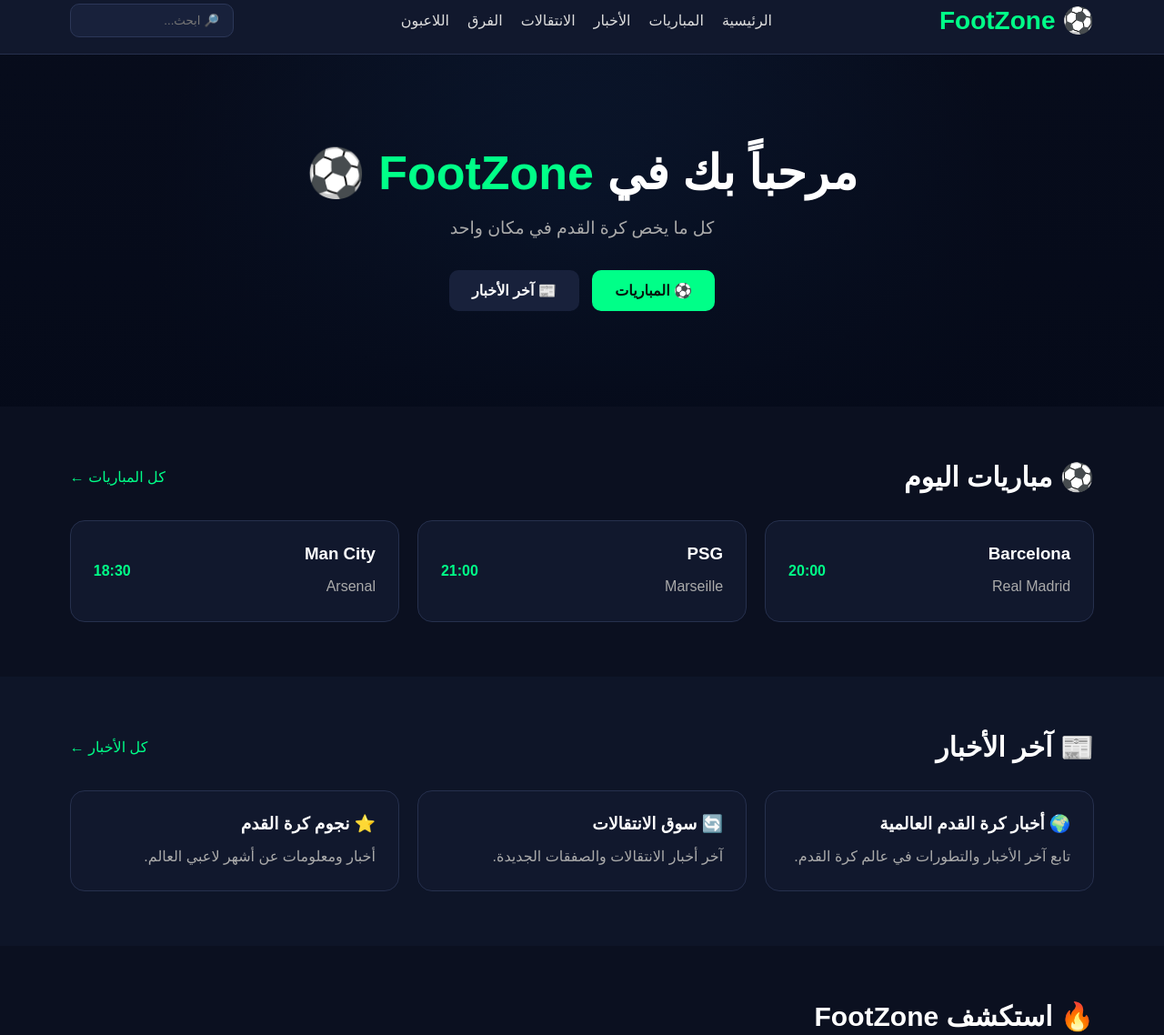
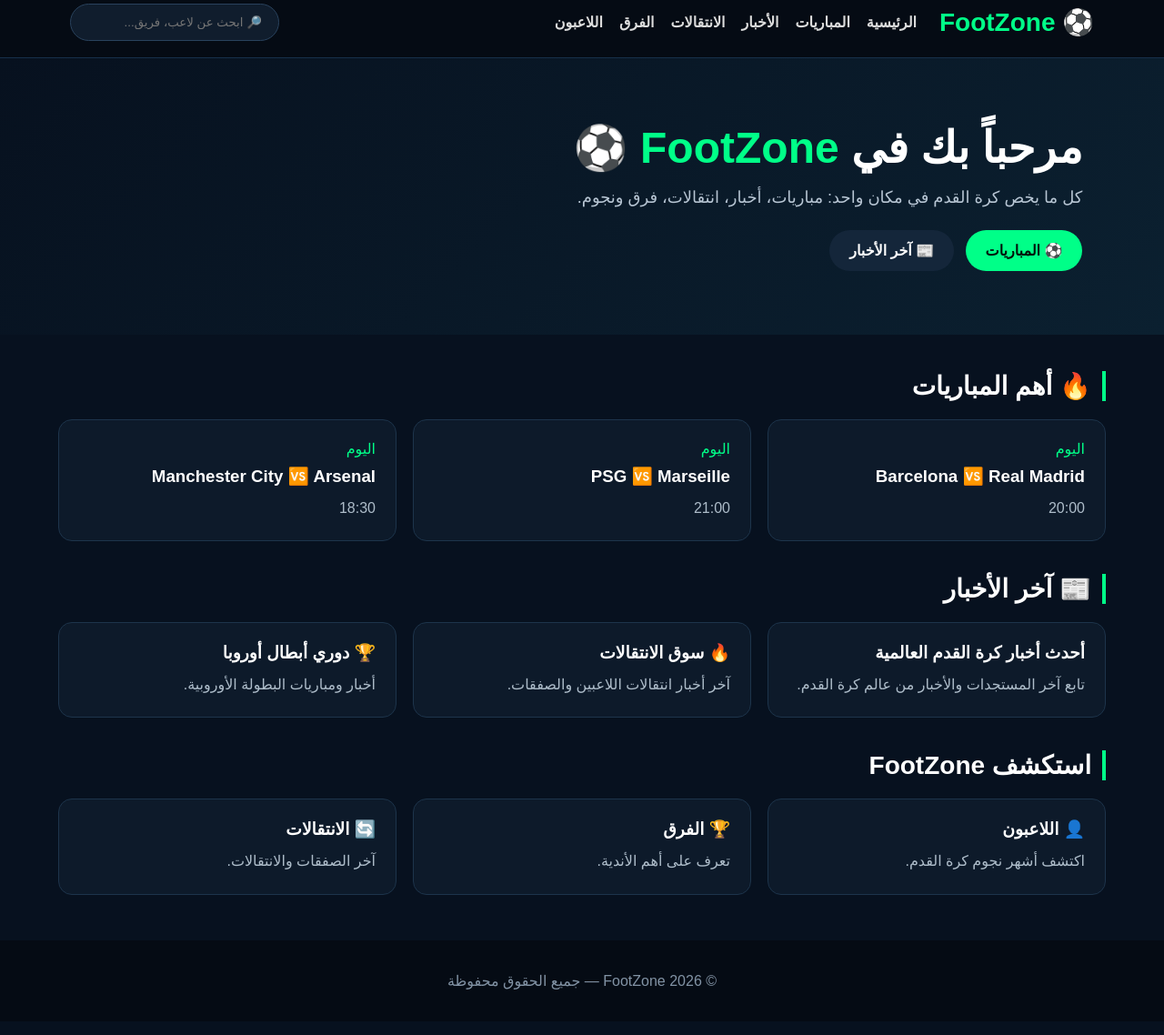
Before and after one commit to AIHUBBB/FootZone, a plain HTML site: page index.html in a window 1280 px wide. Shown: the part 14-1152 px from the top of the page at 91% size. Drawn offline with Linux system fonts and the light colour scheme.

Commit message:
Update index.html

```diff
--- a/index.html
+++ b/index.html
@@ -3,47 +3,45 @@
 <head>
 <meta charset="UTF-8">
 <meta name="viewport" content="width=device-width, initial-scale=1.0">
-<title>FootZone | الرئيسية</title>
+<title>FootZone - الرئيسية</title>
 
 <style>
-*{margin:0;padding:0;box-sizing:border-box;font-family:Arial,sans-serif}
-body{background:#0b1020;color:white}
-a{text-decoration:none;color:inherit}
-header{background:#11182d;padding:18px 6%;display:flex;align-items:center;justify-content:space-between;gap:20px;position:sticky;top:0;z-index:1000;border-bottom:1px solid #26304d}
+*{box-sizing:border-box;margin:0;padding:0}
+body{font-family:Arial,sans-serif;background:#07111f;color:#fff}
+header{background:#050b14;border-bottom:1px solid #17304a;padding:18px 6%;display:flex;align-items:center;gap:25px;flex-wrap:wrap}
 .logo{font-size:28px;font-weight:bold;color:#00ff88}
-nav{display:flex;gap:20px;flex-wrap:wrap}
-nav a{color:#ddd}
+nav{display:flex;gap:18px;flex-wrap:wrap}
+nav a{color:#ddd;text-decoration:none;font-weight:bold}
 nav a:hover{color:#00ff88}
-.search{background:#18213b;border:1px solid #2c3758;color:white;padding:10px 15px;border-radius:10px;outline:none;width:180px}
-.hero{padding:100px 20px;text-align:center;background:linear-gradient(rgba(5,10,25,.65),rgba(5,10,25,.95)),radial-gradient(circle,#17345c,#0b1020 70%)}
-.hero h1{font-size:52px;margin-bottom:18px}
+.search{margin-right:auto;background:#101d2d;border:1px solid #29425d;color:#fff;border-radius:25px;padding:12px 18px;width:230px;outline:none}
+.hero{padding:70px 7%;background:linear-gradient(135deg,#07111f,#0b2030)}
+.hero h1{font-size:48px;margin-bottom:15px}
 .hero h1 span{color:#00ff88}
-.hero p{color:#aaa;font-size:19px;margin-bottom:30px}
-.btn{display:inline-block;background:#00ff88;color:#07130d;padding:13px 25px;border-radius:10px;font-weight:bold;margin:5px}
-.btn.dark{background:#18213b;color:white}
-section{padding:60px 6%}
-.title{display:flex;justify-content:space-between;align-items:center;margin-bottom:30px}
-.title h2{font-size:30px}
-.title a{color:#00ff88}
-.grid{display:grid;grid-template-columns:repeat(3,1fr);gap:20px}
-.card{background:#11182d;border:1px solid #26304d;border-radius:16px;padding:25px;transition:.3s}
-.card:hover{transform:translateY(-5px);border-color:#00ff88}
-.card h3{margin-bottom:12px}
-.card p{color:#aaa;line-height:1.6}
-.match{display:flex;justify-content:space-between;align-items:center}
-.time{color:#00ff88;font-weight:bold}
-.features{background:#0e1528}
-footer{background:#070b16;padding:35px 6%;text-align:center;color:#888;border-top:1px solid #26304d}
-@media(max-width:900px){.grid{grid-template-columns:1fr 1fr}header{flex-direction:column}.search{width:100%}}
-@media(max-width:600px){.grid{grid-template-columns:1fr}.hero h1{font-size:38px}nav{justify-content:center}}
+.hero p{color:#b8c6d4;font-size:18px;margin-bottom:25px}
+.btn{display:inline-block;padding:13px 22px;border-radius:25px;background:#00ff88;color:#03110a;text-decoration:none;font-weight:bold;margin-left:8px}
+.btn.dark{background:#14263a;color:white}
+.container{width:90%;max-width:1200px;margin:40px auto}
+.title{font-size:28px;margin-bottom:20px;border-right:4px solid #00ff88;padding-right:12px}
+.grid{display:grid;grid-template-columns:repeat(auto-fit,minmax(250px,1fr));gap:18px}
+.card{background:#0d1a2a;border:1px solid #1d344b;border-radius:15px;padding:22px;transition:.2s}
+.card:hover{transform:translateY(-4px);border-color:#00ff88}
+.card h3{margin-bottom:10px}
+.card p{color:#aebdca;line-height:1.7}
+.tag{display:inline-block;color:#00ff88;margin-bottom:10px}
+footer{text-align:center;padding:35px;background:#050b14;color:#8293a5;margin-top:50px}
+@media(max-width:700px){
+.hero h1{font-size:35px}
+.search{width:100%;margin:0}
+header{padding:15px}
+nav{width:100%}
+}
 </style>
 </head>
 
 <body>
 
 <header>
-
-<a href="index.html" class="logo">⚽ FootZone</a>
+<div class="logo">⚽ FootZone</div>
 
 <nav>
 <a href="index.html">الرئيسية</a>
@@ -54,128 +52,95 @@ footer{background:#070b16;padding:35px 6%;text-align:center;color:#888;border-to
 <a href="players.html">اللاعبون</a>
 </nav>
 
-<input class="search" type="text" placeholder="🔎 ابحث...">
-
+<input class="search" placeholder="🔎 ابحث عن لاعب، فريق...">
 </header>
 
 <section class="hero">
+<h1>مرحباً بك في <span>FootZone</span> ⚽</h1>
+<p>كل ما يخص كرة القدم في مكان واحد: مباريات، أخبار، انتقالات، فرق ونجوم.</p>
 
-<h1>مرحباً بك في <span>FootZone</span> ⚽</h1>
-
-<p>كل ما يخص كرة القدم في مكان واحد</p>
-
-<a href="matches.html" class="btn">⚽ المباريات</a>
-<a href="news.html" class="btn dark">📰 آخر الأخبار</a>
-
+<a class="btn" href="matches.html">⚽ المباريات</a>
+<a class="btn dark" href="news.html">📰 آخر الأخبار</a>
 </section>
 
-<section>
+<div class="container">
 
-<div class="title">
-<h2>⚽ مباريات اليوم</h2>
-<a href="matches.html">كل المباريات ←</a>
-</div>
+<h2 class="title">🔥 أهم المباريات</h2>
 
 <div class="grid">
 
-<div class="card match">
-<div>
-<h3>Barcelona</h3>
-<p>Real Madrid</p>
-</div>
-<div class="time">20:00</div>
+<div class="card">
+<span class="tag">اليوم</span>
+<h3>Barcelona 🆚 Real Madrid</h3>
+<p>20:00</p>
 </div>
 
-<div class="card match">
-<div>
-<h3>PSG</h3>
-<p>Marseille</p>
-</div>
-<div class="time">21:00</div>
+<div class="card">
+<span class="tag">اليوم</span>
+<h3>PSG 🆚 Marseille</h3>
+<p>21:00</p>
 </div>
 
-<div class="card match">
-<div>
-<h3>Man City</h3>
-<p>Arsenal</p>
-</div>
-<div class="time">18:30</div>
+<div class="card">
+<span class="tag">اليوم</span>
+<h3>Manchester City 🆚 Arsenal</h3>
+<p>18:30</p>
 </div>
 
 </div>
 
-</section>
+<br><br>
 
-<section class="features">
-
-<div class="title">
-<h2>📰 آخر الأخبار</h2>
-<a href="news.html">كل الأخبار ←</a>
-</div>
+<h2 class="title">📰 آخر الأخبار</h2>
 
 <div class="grid">
 
 <div class="card">
-<h3>🌍 أخبار كرة القدم العالمية</h3>
-<p>تابع آخر الأخبار والتطورات في عالم كرة القدم.</p>
+<h3>أحدث أخبار كرة القدم العالمية</h3>
+<p>تابع آخر المستجدات والأخبار من عالم كرة القدم.</p>
 </div>
 
 <div class="card">
-<h3>🔄 سوق الانتقالات</h3>
-<p>آخر أخبار الانتقالات والصفقات الجديدة.</p>
+<h3>🔥 سوق الانتقالات</h3>
+<p>آخر أخبار انتقالات اللاعبين والصفقات.</p>
 </div>
 
 <div class="card">
-<h3>⭐ نجوم كرة القدم</h3>
-<p>أخبار ومعلومات عن أشهر لاعبي العالم.</p>
+<h3>🏆 دوري أبطال أوروبا</h3>
+<p>أخبار ومباريات البطولة الأوروبية.</p>
 </div>
 
 </div>
 
-</section>
+<br><br>
 
-<section>
-
-<div class="title">
-<h2>🔥 استكشف FootZone</h2>
-</div>
+<h2 class="title">استكشف FootZone</h2>
 
 <div class="grid">
 
-<div class="card">
+<a class="card" href="players.html" style="text-decoration:none;color:white">
+<h3>👤 اللاعبون</h3>
+<p>اكتشف أشهر نجوم كرة القدم.</p>
+</a>
+
+<a class="card" href="teams.html" style="text-decoration:none;color:white">
 <h3>🏆 الفرق</h3>
-<p>اكتشف أشهر الأندية والفرق.</p>
-<br>
-<a href="teams.html" class="btn">استكشف الفرق</a>
-</div>
+<p>تعرف على أهم الأندية.</p>
+</a>
 
-<div class="card">
-<h3>👤 اللاعبون</h3>
-<p>تعرف على نجوم كرة القدم.</p>
-<br>
-<a href="players.html" class="btn">استكشف اللاعبين</a>
-</div>
+<a class="card" href="transfers.html" style="text-decoration:none;color:white">
+<h3>🔄 الانتقالات</h3>
+<p>آخر الصفقات والانتقالات.</p>
+</a>
 
-<div class="card">
-<h3>🔄 الانتقالات</h3>
-<p>تابع أخبار سوق الانتقالات.</p>
-<br>
-<a href="transfers.html" class="btn">الانتقالات</a>
 </div>
 
 </div>
 
-</section>
-
 <footer>
-
-<div class="logo">⚽ FootZone</div>
-<p>جميع أخبار كرة القدم في مكان واحد.</p>
-<p style="margin-top:15px">© 2026 FootZone</p>
-
+© 2026 FootZone — جميع الحقوق محفوظة
 </footer>
 
 <script src="search.js"></script>
-
 </body>
 </html>
```
